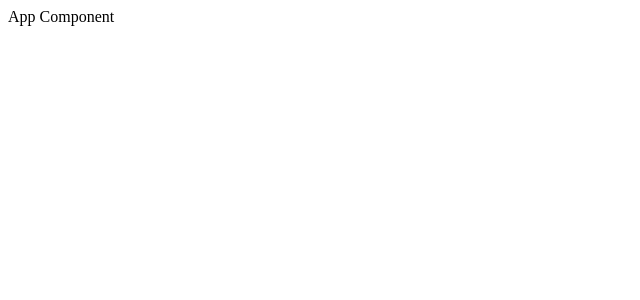
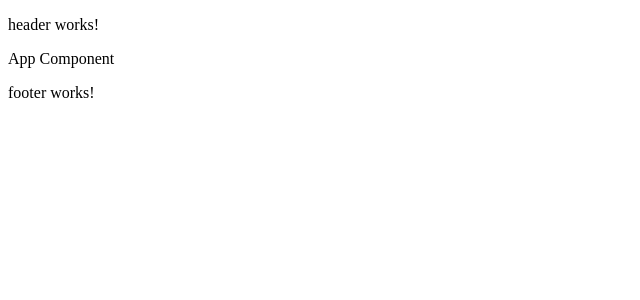
Before and after one commit to bschoola/kanban-board, an Angular app in the folder front/kanban-board/: page / in a window 1280 px wide. Shown: the top 300 px of the page, without its empty margins (0-640 px from the left). Built offline with nearby package versions, Linux system fonts and the light colour scheme.

Commit message:
feat: add header and footer in the app html file.

```diff
--- a/front/kanban-board/src/app/app.component.html
+++ b/front/kanban-board/src/app/app.component.html
@@ -1 +1,8 @@
+
+<app-header />
+
+
 <div> App Component </div>
+
+
+<app-footer />
--- a/front/kanban-board/src/app/app.component.ts
+++ b/front/kanban-board/src/app/app.component.ts
@@ -1,9 +1,11 @@
 import { Component } from '@angular/core';
-import { RouterOutlet } from '@angular/router';
+
+import { HeaderComponent } from "./header/header.component";
+import { FooterComponent } from "./footer/footer.component";
 
 @Component({
   selector: 'app-root',
-  imports: [RouterOutlet],
+  imports: [HeaderComponent, FooterComponent],
   templateUrl: './app.component.html',
   styleUrl: './app.component.css'
 })
```
